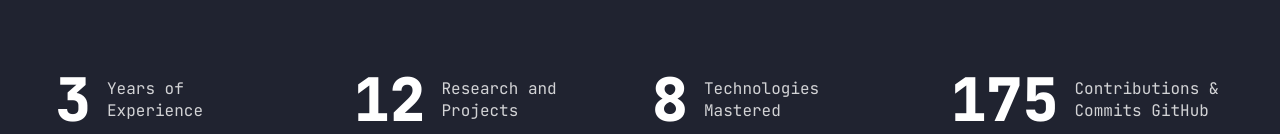
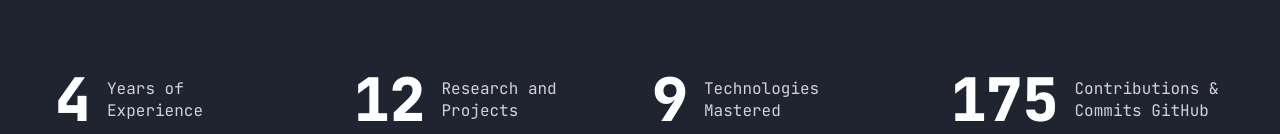
Before and after one commit to SyafiraRosa/MyPage, a Next.js app: page / in a window 1280 px wide. Shown: the part 664-798 px from the top of the page. Built offline with nearby package versions, Linux system fonts and the light colour scheme.

Commit message:
Update Stats.jsx

```diff
--- a/components/Stats.jsx
+++ b/components/Stats.jsx
@@ -4,7 +4,7 @@ import CountUp from "react-countup";
 
 const stats = [
     {
-        num: 3,
+        num: 4,
         text: "Years of Experience",
     },
     {
@@ -12,7 +12,7 @@ const stats = [
         text: "Research and Projects",
     },
     {
-        num: 8,
+        num: 9,
         text: "Technologies Mastered",
     },
     {
```
